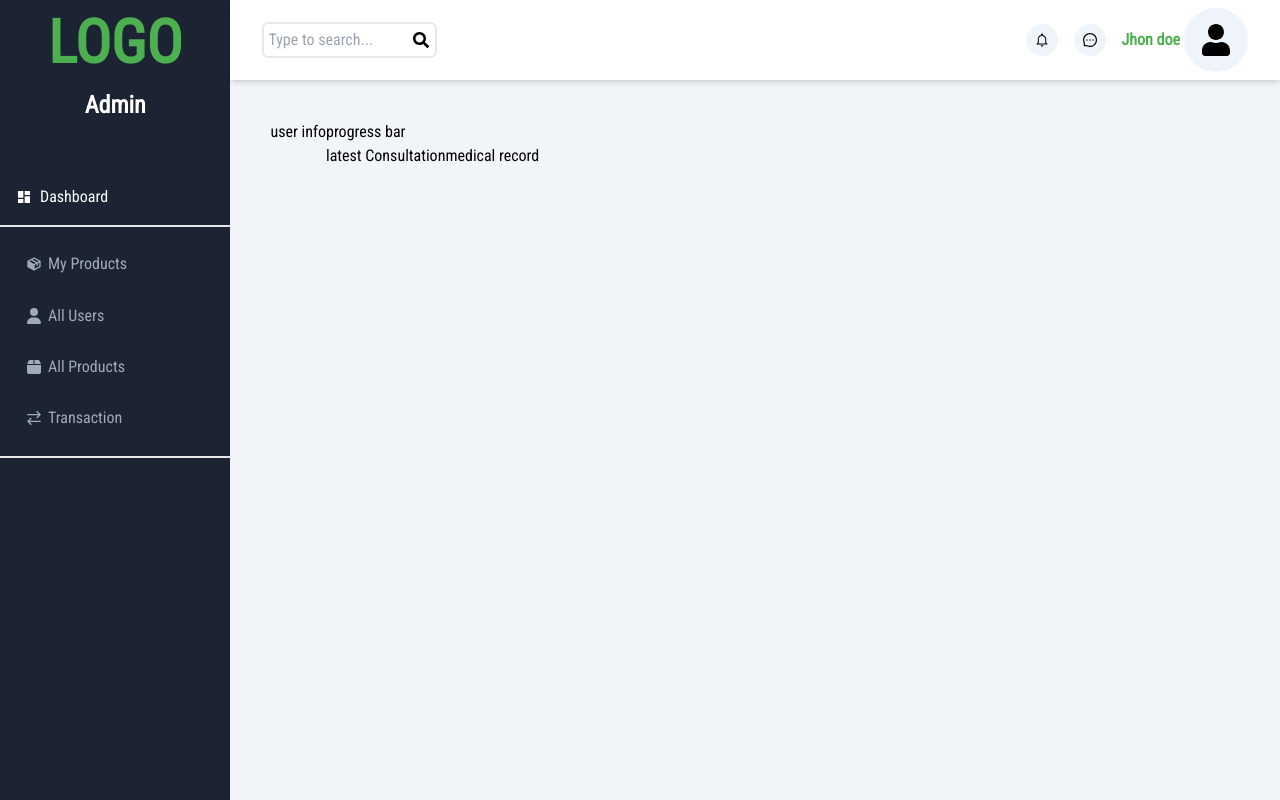
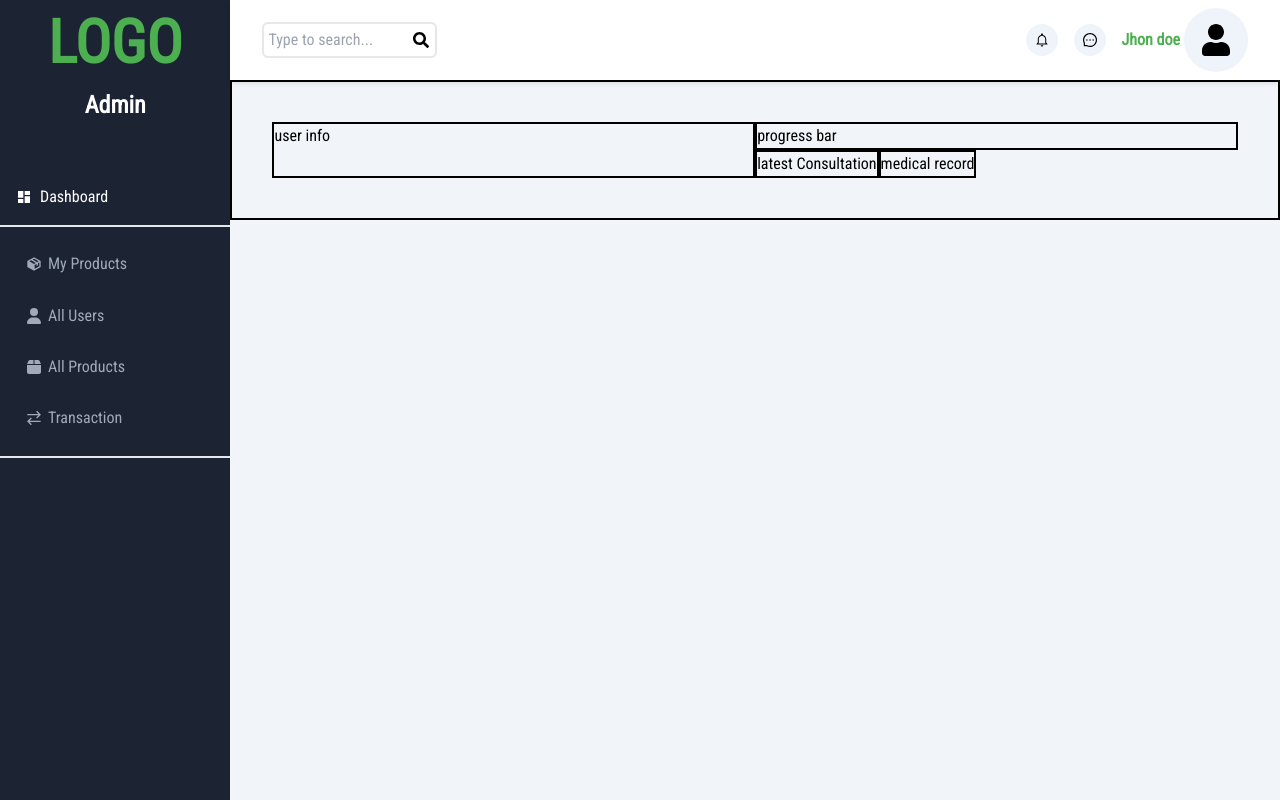
Before and after one commit to aces-erc/aces_techfest_hackathon_v7_itahari_namuna_college_team_a, a React (Vite) app in the folder frontend/: page /admin/dashboard in a window 1280 px wide. Built offline with nearby package versions, Linux system fonts and the light colour scheme; a web font is replaced by a local one.

Commit message:
dashboard progressing

```diff
--- a/frontend/src/Components/admin/AdminMain.jsx
+++ b/frontend/src/Components/admin/AdminMain.jsx
@@ -8,9 +8,9 @@ const AdminMain = () => {
       <div className="h-[100vh] w-[18%] ">
         <AdminSidebar />
       </div>
-      <div className="w-[82%] flex flex-col bg-[#F1F5F9]">
+      <div className="w-[82%] h-[100vh] flex flex-col bg-[#F1F5F9]">
         <Topbar />
-        <div className="">
+        <div className="h-[calc(100vh - 5rem)]">
           <Outlet />
         </div>
       </div>
--- a/frontend/src/Components/admin/Dashboard.jsx
+++ b/frontend/src/Components/admin/Dashboard.jsx
@@ -17,19 +17,19 @@ const Dashboard = () => {
 
 
     return (
-        <div className='p-10 flex'>
-            <div className="flex">
+        <div className='h-full p-10 flex w-full my-border'>
+            <div className="flex w-1/2 my-border">
                 user info
             </div>
-            <div className="flex flex-col">
-                <div className="">
+            <div className="flex flex-col w-1/2">
+                <div className="my-border">
                     progress bar
                 </div>
-                <div className="flex">
-                    <div className="">
+                <div className="flex w-full">
+                    <div className="my-border">
                         latest Consultation
                     </div>
-                    <div className="">
+                    <div className="my-border">
                         medical record
                     </div>
                 </div>
```
